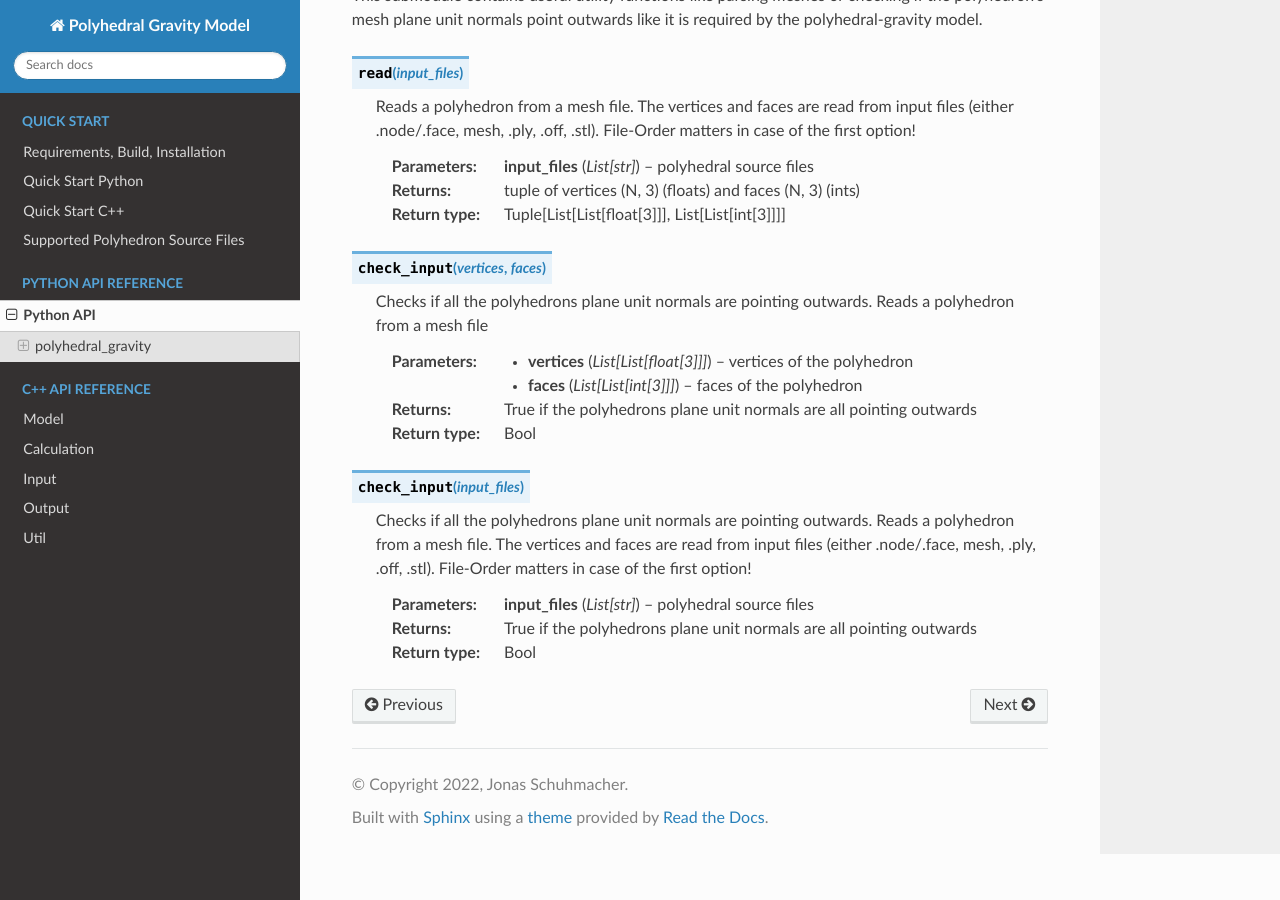
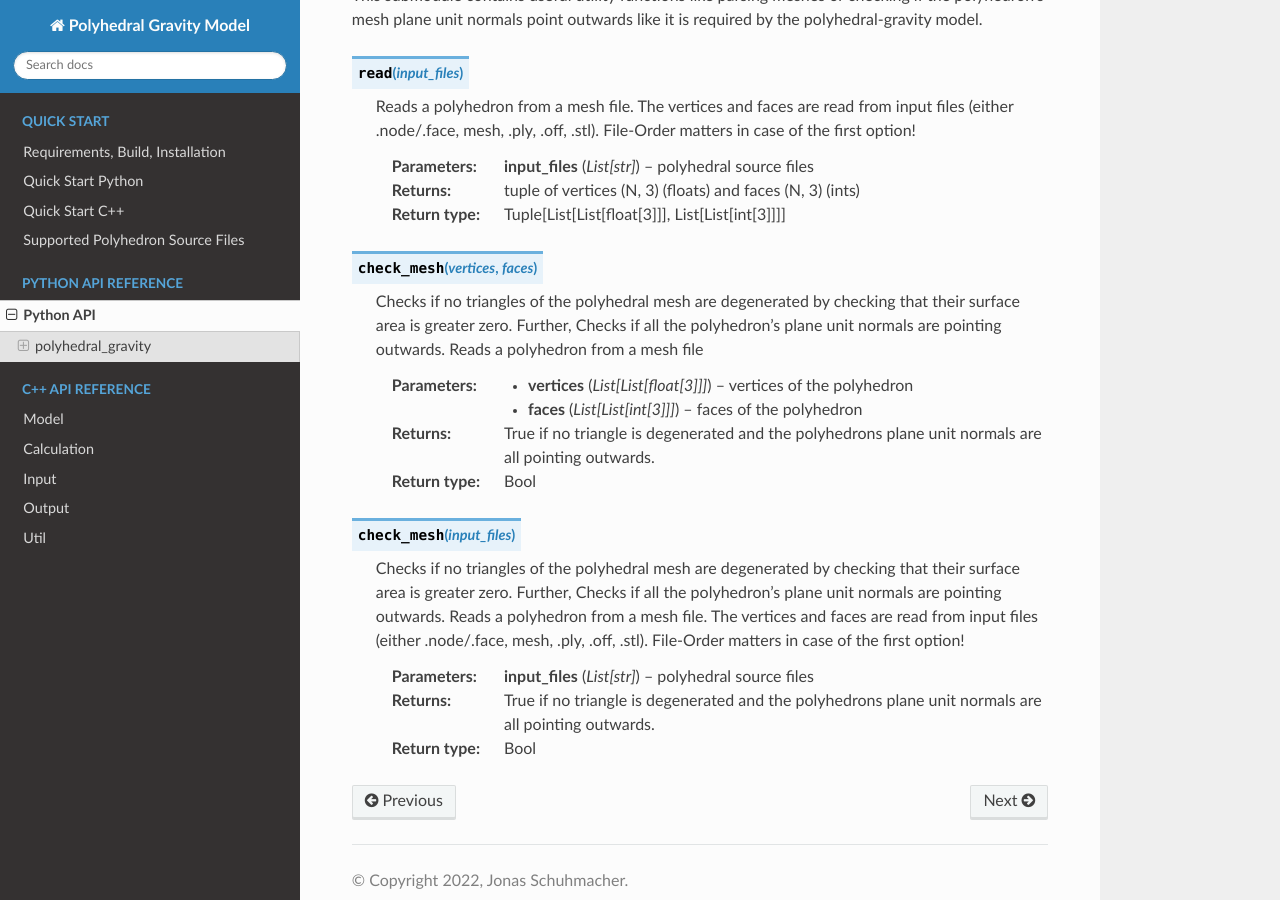
Before and after one commit to esa/polyhedral-gravity-model, a Sphinx documentation site: the page built from docs/api/python.rst, in a window 1280 px wide and 900 px high, scrolled down 1541 px. Built offline with Sphinx 7.4.7 and the Read the Docs theme 2.0.0, drawn with Linux system fonts in a browser that asks for light colours.

Commit message:
updated doc, updated python interface, added test case

```diff
--- a/docs/api/python.rst
+++ b/docs/api/python.rst
@@ -82,24 +82,28 @@ like it is required by the polyhedral-gravity model.
     :return: tuple of vertices (N, 3) (floats) and faces (N, 3) (ints)
     :rtype: Tuple[List[List[float[3]]], List[List[int[3]]]]
 
-.. py:function:: check_input(vertices, faces)
+.. py:function:: check_mesh(vertices, faces)
     :noindex:
 
-    Checks if all the polyhedrons plane unit normals are pointing outwards.
+    Checks if no triangles of the polyhedral mesh are degenerated by checking that their surface area
+    is greater zero.
+    Further, Checks if all the polyhedron's plane unit normals are pointing outwards.
     Reads a polyhedron from a mesh file
 
     :param List[List[float[3]]] vertices: vertices of the polyhedron
     :param List[List[int[3]]] faces: faces of the polyhedron
-    :return: True if the polyhedrons plane unit normals are all pointing outwards
+    :return: True if no triangle is degenerated and the polyhedrons plane unit normals are all pointing outwards.
     :rtype: Bool
 
-.. py:function:: check_input(input_files)
+.. py:function:: check_mesh(input_files)
     :noindex:
 
-    Checks if all the polyhedrons plane unit normals are pointing outwards.
+    Checks if no triangles of the polyhedral mesh are degenerated by checking that their surface area
+    is greater zero.
+    Further, Checks if all the polyhedron's plane unit normals are pointing outwards.
     Reads a polyhedron from a mesh file. The vertices and faces are read from input
     files (either .node/.face, mesh, .ply, .off, .stl). File-Order matters in case of the first option!
 
     :param List[str] input_files: polyhedral source files
-    :return: True if the polyhedrons plane unit normals are all pointing outwards
+    :return: True if no triangle is degenerated and the polyhedrons plane unit normals are all pointing outwards.
     :rtype: Bool
```
Also changed, not shown: README.md (+1 -1 lines), docs/quick_start_cpp.rst (+4 -3 lines), docs/quick_start_python.rst (+4 -3 lines), 4 other files.
